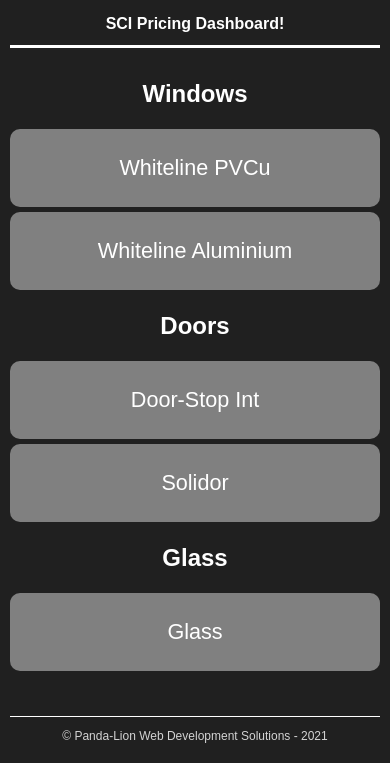
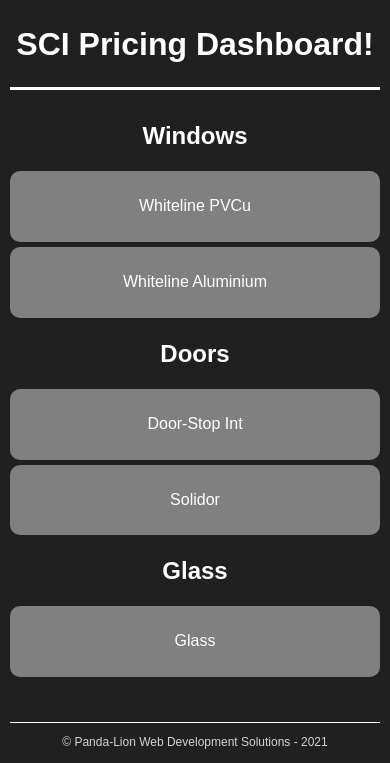
Before and after one commit to d-sl8/SCI-Dashboard, a plain HTML site: page index.html in a window 390 px wide. Shown: the part 163-926 px from the top of the page. Drawn offline with Linux system fonts and the light colour scheme.

Commit message:
button size revert

```diff
--- a/app/_mediaQ.scss
+++ b/app/_mediaQ.scss
@@ -8,7 +8,6 @@
         float:none;
         width: 100%;
         padding: 25px 0;
-        font-size: 135%;
     }
 
 }
@@ -18,6 +17,5 @@
     header h1 {
         display: block;
         text-align: center;
-        font-size: 100%;
     }
 }
```
Also changed, not shown: app/styles.css, 1 other file.
